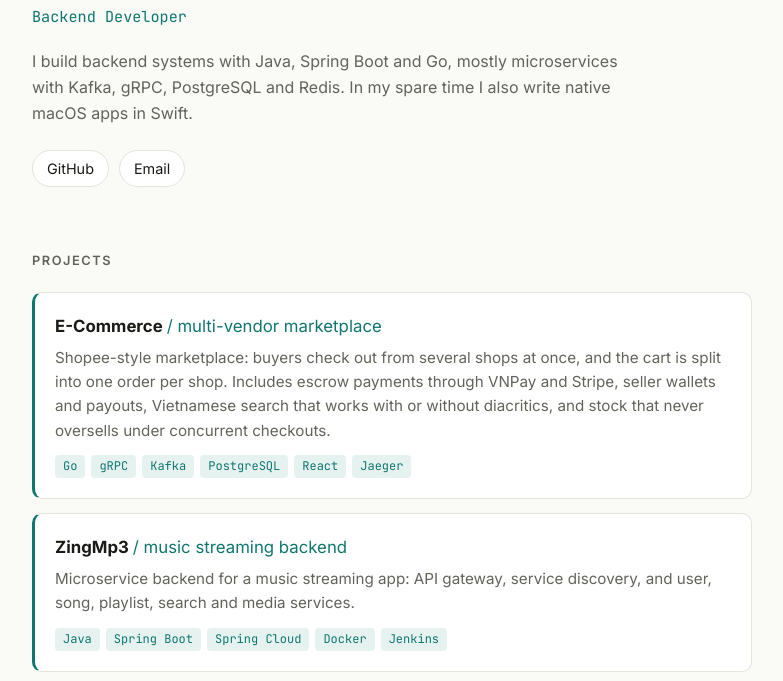
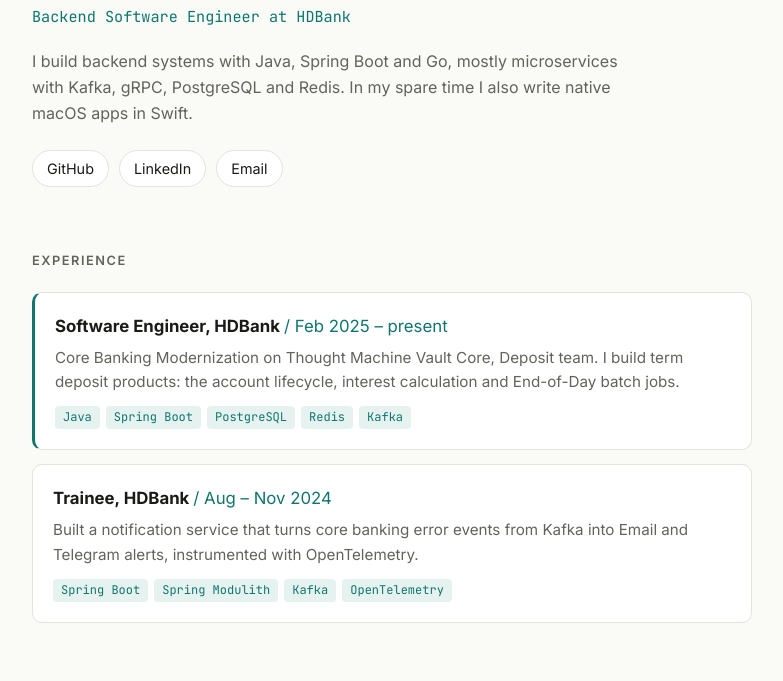
Before and after one commit to ngoxuanchien/ngoxuanchien.github.io, a plain HTML site: page index.html in a window 1280 px wide. Shown: the part 119-800 px from the top of the page, without its empty margins (248-1031 px from the left). Drawn offline with Linux system fonts and the light colour scheme.

Commit message:
Add Experience section (HDBank) and LinkedIn link

```diff
--- a/index.html
+++ b/index.html
@@ -81,13 +81,30 @@
 <main>
   <header>
     <h1>Ngo Xuan Chien</h1>
-    <p class="role mono">Backend Developer</p>
+    <p class="role mono">Backend Software Engineer at HDBank</p>
     <p>I build backend systems with Java, Spring Boot and Go, mostly microservices with Kafka, gRPC, PostgreSQL and Redis. In my spare time I also write native macOS apps in Swift.</p>
     <ul class="links">
       <li><a href="https://github.com/ngoxuanchien">GitHub</a></li>
+      <li><a href="https://www.linkedin.com/in/chien-ngo-xuan-513b2817b/">LinkedIn</a></li>
       <li><a href="mailto:ngoxuanchien9a@gmail.com">Email</a></li>
     </ul>
   </header>
+
+  <section aria-labelledby="experience">
+    <h2 id="experience">Experience</h2>
+    <div class="projects">
+      <div class="card featured">
+        <h3>Software Engineer, HDBank <span>/ Feb 2025 – present</span></h3>
+        <p>Core Banking Modernization on Thought Machine Vault Core, Deposit team. I build term deposit products: the account lifecycle, interest calculation and End-of-Day batch jobs.</p>
+        <div class="tags mono"><span>Java</span><span>Spring Boot</span><span>PostgreSQL</span><span>Redis</span><span>Kafka</span></div>
+      </div>
+      <div class="card">
+        <h3>Trainee, HDBank <span>/ Aug – Nov 2024</span></h3>
+        <p>Built a notification service that turns core banking error events from Kafka into Email and Telegram alerts, instrumented with OpenTelemetry.</p>
+        <div class="tags mono"><span>Spring Boot</span><span>Spring Modulith</span><span>Kafka</span><span>OpenTelemetry</span></div>
+      </div>
+    </div>
+  </section>
 
   <section aria-labelledby="projects">
     <h2 id="projects">Projects</h2>
```
